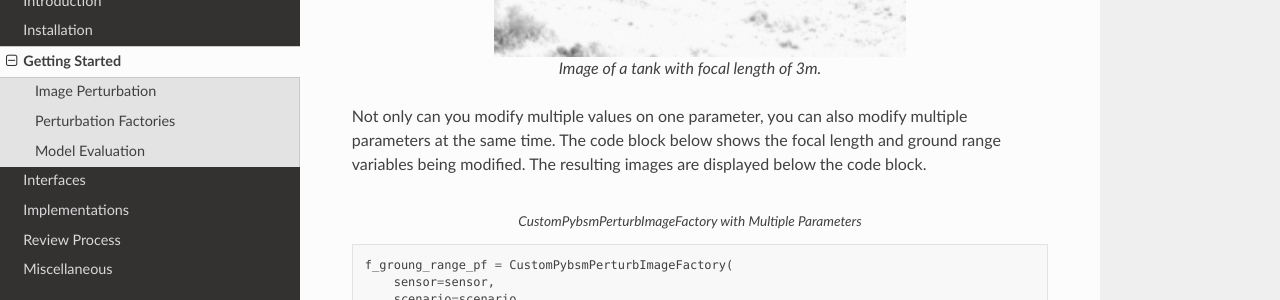
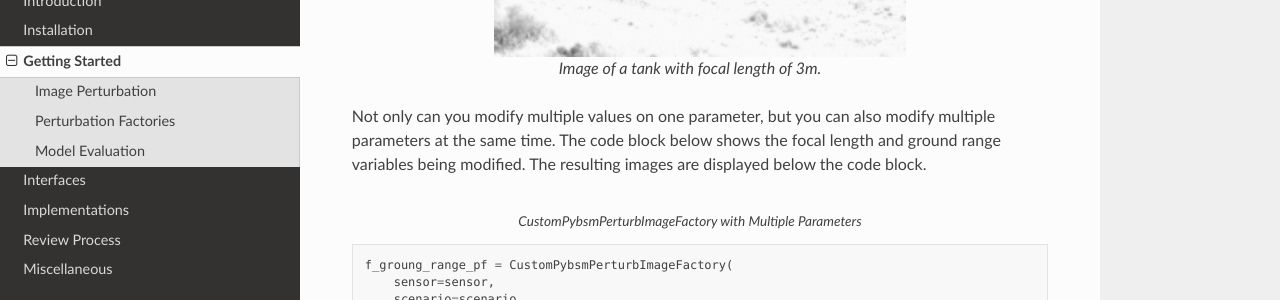
Before and after one commit to Kitware/nrtk, a Sphinx documentation site: the page built from docs/getting_started.rst, in a window 1280 px wide and 1400 px high, scrolled down 4140 px. Shown: the part 151-451 px from the top of the window. Built offline with Sphinx 7.4.7 and the Read the Docs theme 2.0.0, drawn with Linux system fonts in a browser that asks for light colours; pages that are not in the unit, such as notebooks, are missing from menus; the version number is read from the project's files by our own code; some of the changed text lies outside the part shown.

Commit message:
Review feedback for apply style guide to docs

```diff
--- a/docs/getting_started.rst
+++ b/docs/getting_started.rst
@@ -158,9 +159,8 @@
 
 	Image of a tank with focal length of 3m.
 
-Not only can you modify multiple values on one parameter, you can also modify multiple parameters at
-the same time. The code block below shows the focal length and ground range variables being modified.
-The resulting images are displayed below the code block.
+Not only can you modify multiple values on one parameter, but you can also modify multiple
+parameters at the same time. The code block below shows the focal length and ground range variables being modified. The resulting images are displayed below the code block.
 
 .. code-block::
 	:caption: CustomPybsmPerturbImageFactory with Multiple Parameters
--- a/docs/miscellaneous/style_sheet.rst
+++ b/docs/miscellaneous/style_sheet.rst
@@ -22,6 +22,8 @@
 
 •	*please* - do not use
 
+•	release notes - use sentences with end punctuation
+
 •	*set up* (verb) or *setup* (noun/adj); *not* set-up
 
 •	*TOC* include a table of contents (TOC) for each Jupyter notebook
--- a/docs/release_notes/v0.1.0.rst
+++ b/docs/release_notes/v0.1.0.rst
@@ -19,7 +19,7 @@
 * Updated and added relevant documents detailing the components of our Open
   Source Strategy.
 
-* Added ability to render documentation on GitLab Pages
+* Added ability to render documentation on GitLab Pages.
 
 Examples
 
@@ -127,4 +127,4 @@
 Fixes
 -----
 
-* Changed the default git client poetry uses from dulwich to system installed git.
+* Changed the default git client poetry uses from dulwich to system-installed git.
--- a/docs/release_process.rst
+++ b/docs/release_process.rst
@@ -16,7 +16,8 @@
 Create and Merge Version Update Branch
 --------------------------------------
 
-This step of release process depends on whether the release is considered to be major or minor, or
+This step of the release process depends on whether the release is considered to be major or
+minor, or
 if it is a patch release.
 
 Major and Minor Releases
```
Also changed, not shown: other parts of docs/getting_started.rst (+6 -4 lines), other parts of docs/release_notes/v0.1.0.rst (+1 -1 lines).
